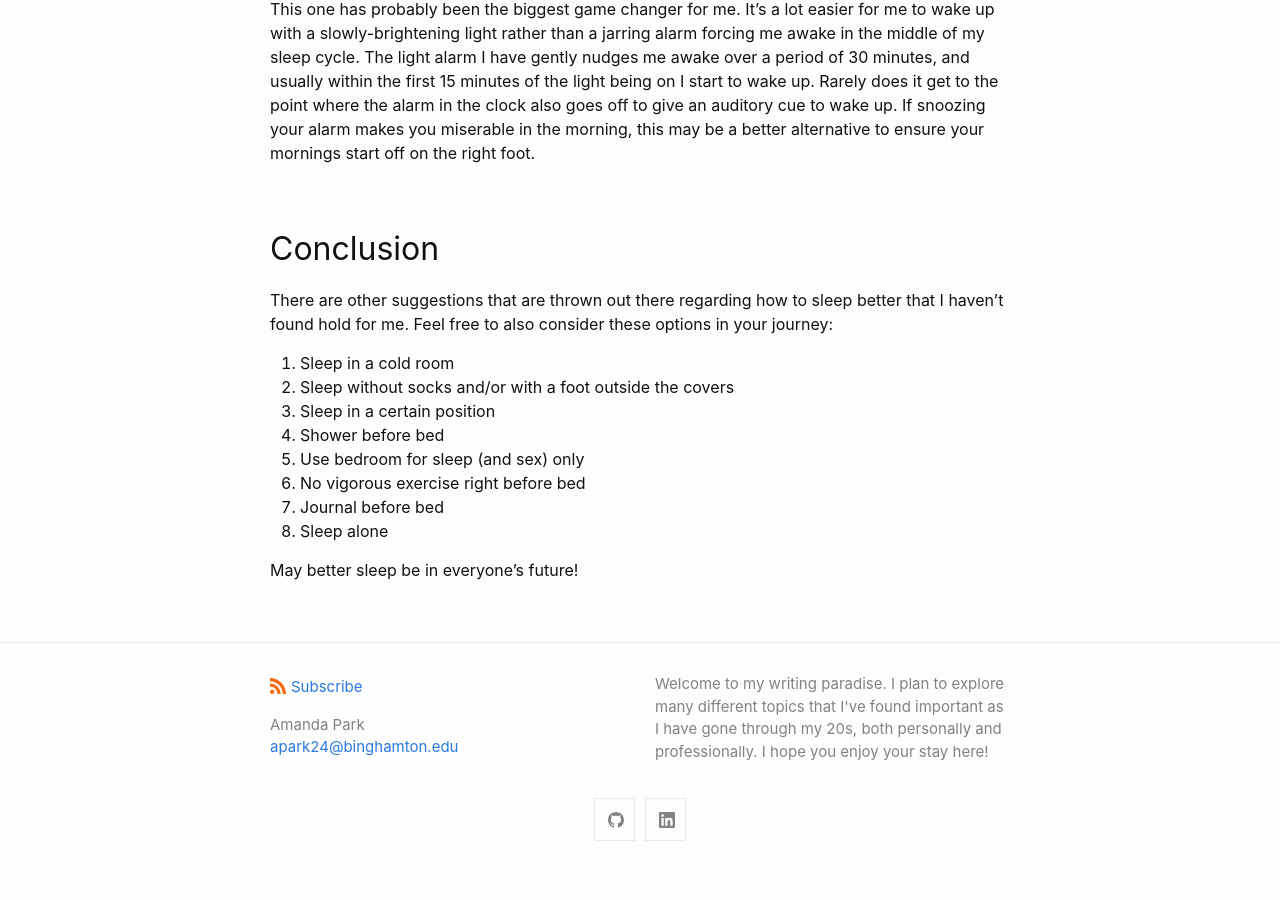
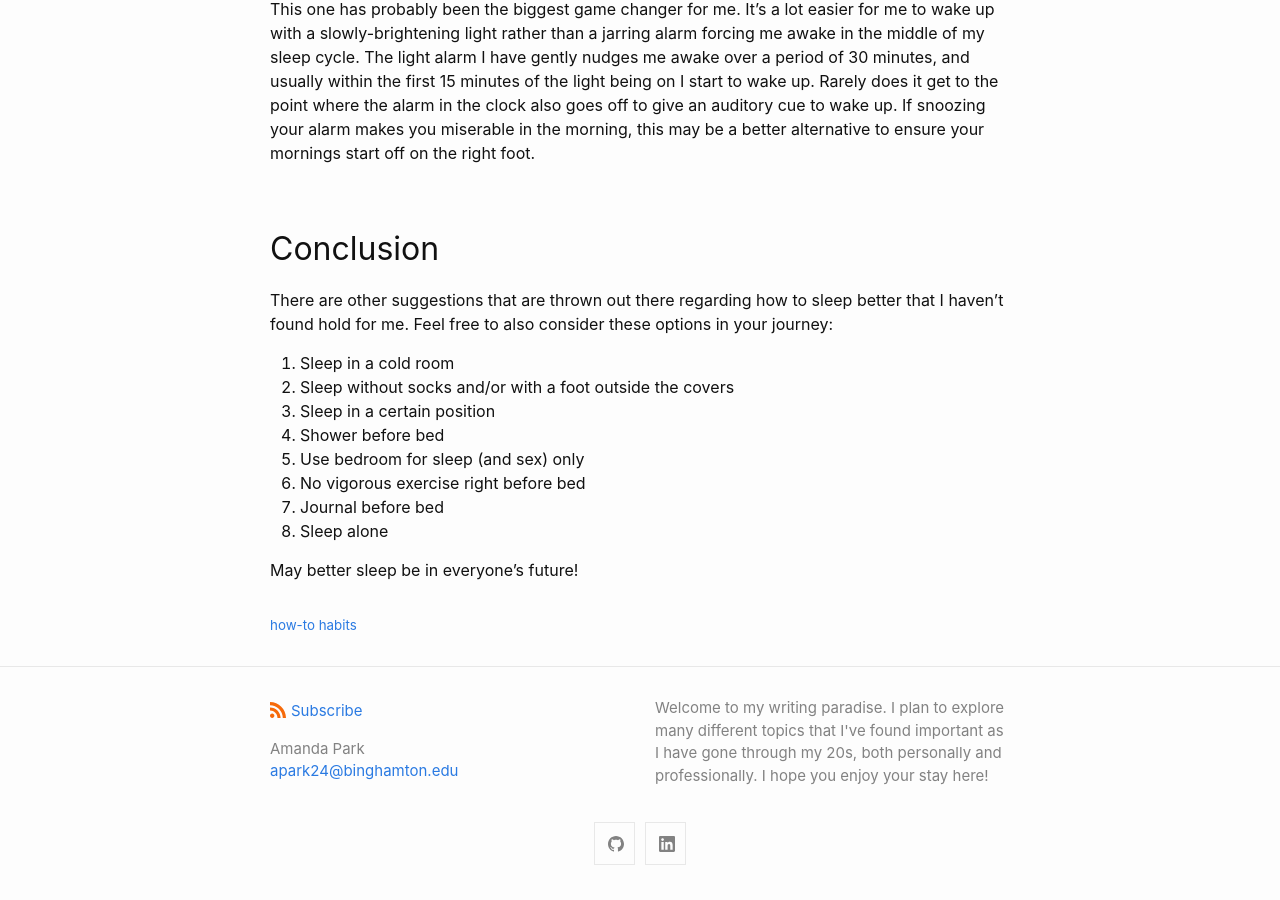
Before and after one commit to amanda-park/amanda-park.github.io, a Jekyll site: the page built from _posts/2020-05-09-sleep-better.md, in a window 1280 px wide and 900 px high, scrolled down 2387 px. Built offline with Jekyll 4.4.1, drawn with Linux system fonts in a browser that asks for light colours; before the commit the page ends 3263 px from its top, so only the background shows below that.

Commit message:
Update 2020-05-09-sleep-better.md

```diff
--- a/_posts/2020-05-09-sleep-better.md
+++ b/_posts/2020-05-09-sleep-better.md
@@ -2,7 +2,7 @@
 layout: post
 title: "How To Sleep Better"
 date: 2020-05-09
-Tags: [how-to, habits]
+tags: [how-to, habits]
 ---
 
 Over the years I've gotten better at getting consistently good nights of sleep. Here are a few tips you can implement that may help you wake up ready to tackle the world when your alarm goes off:
```
